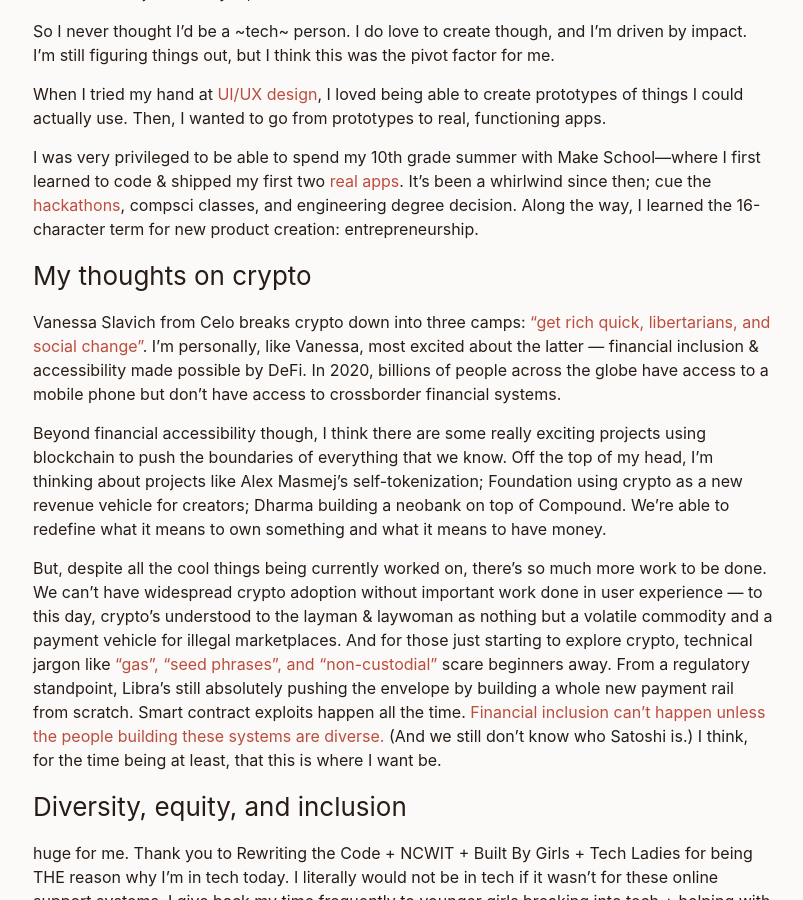
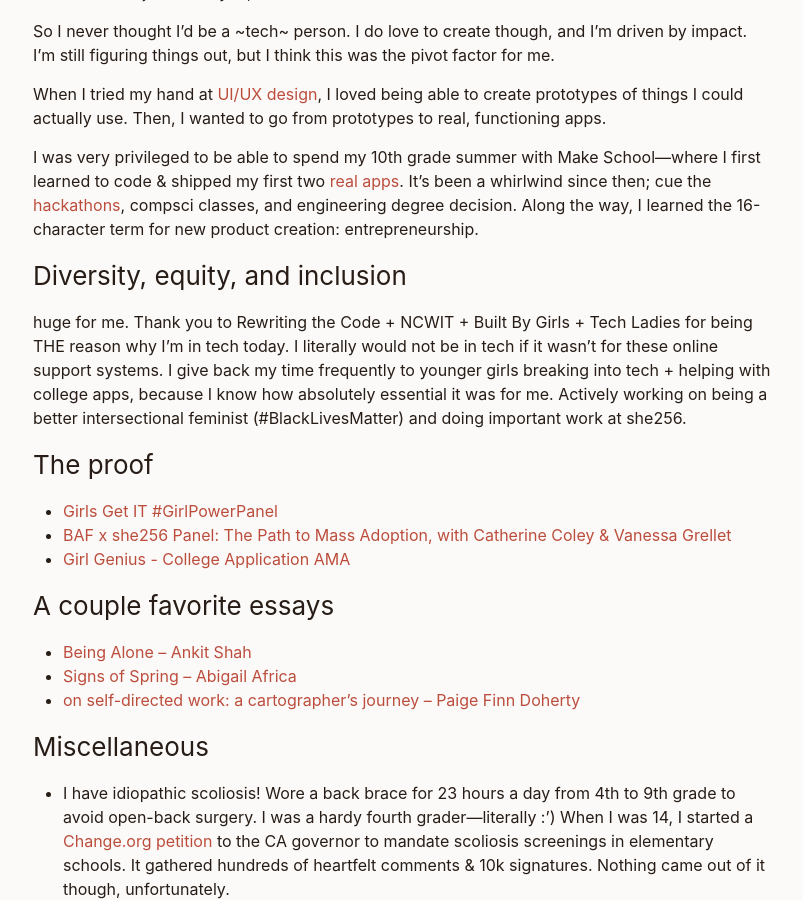
Before and after one commit to kristiehuang/kristiehuang.github.io, a Jekyll site: the page built from more-on-me.markdown, in a window 1280 px wide and 900 px high, scrolled down 956 px. Shown: the whole window, without its empty margins (237-1040 px from the left). Built offline with Jekyll 4.4.1, drawn with Linux system fonts in a browser that asks for light colours.

Commit message:
remove 'on crypto' section bc i have crypto thesis now

```diff
--- a/more-on-me.markdown
+++ b/more-on-me.markdown
@@ -29,14 +29,6 @@
 
 I was very privileged to be able to spend my 10th grade summer with Make School—where I first learned to code & shipped my first two [real](http://tinyurl.com/cloudcloset) [apps](http://tinyurl.com/airtimeevents). It's been a whirlwind since then; cue the [hackathons](https://devpost.com/kristiehuang), compsci classes, and engineering degree decision. Along the way, I learned the 16-character term for new product creation: entrepreneurship.
 
-### My thoughts on crypto
-
-Vanessa Slavich from Celo breaks crypto down into three camps: [“get rich quick, libertarians, and social change”](https://link.medium.com/wMcJmALc68). I’m personally, like Vanessa, most excited about the latter — financial inclusion & accessibility made possible by DeFi. In 2020, billions of people across the globe have access to a mobile phone but don’t have access to crossborder financial systems.
-
-Beyond financial accessibility though, I think there are some really exciting projects using blockchain to push the boundaries of everything that we know. Off the top of my head, I’m thinking about projects like Alex Masmej’s self-tokenization; Foundation using crypto as a new revenue vehicle for creators; Dharma building a neobank on top of Compound. We’re able to redefine what it means to own something and what it means to have money.
-
-But, despite all the cool things being currently worked on, there’s so much more work to be done. We can’t have widespread crypto adoption without important work done in user experience — to this day, crypto’s understood to the layman & laywoman as nothing but a volatile commodity and a payment vehicle for illegal marketplaces. And for those just starting to explore crypto, technical jargon like [“gas”, “seed phrases”, and “non-custodial”](https://www.dharma.io/) scare beginners away. From a regulatory standpoint, Libra’s still absolutely pushing the envelope by building a whole new payment rail from scratch. Smart contract exploits happen all the time. [Financial inclusion can’t happen unless the people building these systems are diverse.](http://she256.org/) (And we still don’t know who Satoshi is.) I think, for the time being at least, that this is where I want be.
-
 ### Diversity, equity, and inclusion
 huge for me.
 Thank you to Rewriting the Code + NCWIT + Built By Girls + Tech Ladies for being THE reason why I'm in tech today. I literally would not be in tech if it wasn't for these online support systems. I give back my time frequently to younger girls breaking into tech + helping with college apps, because I know how absolutely essential it was for me.
```
